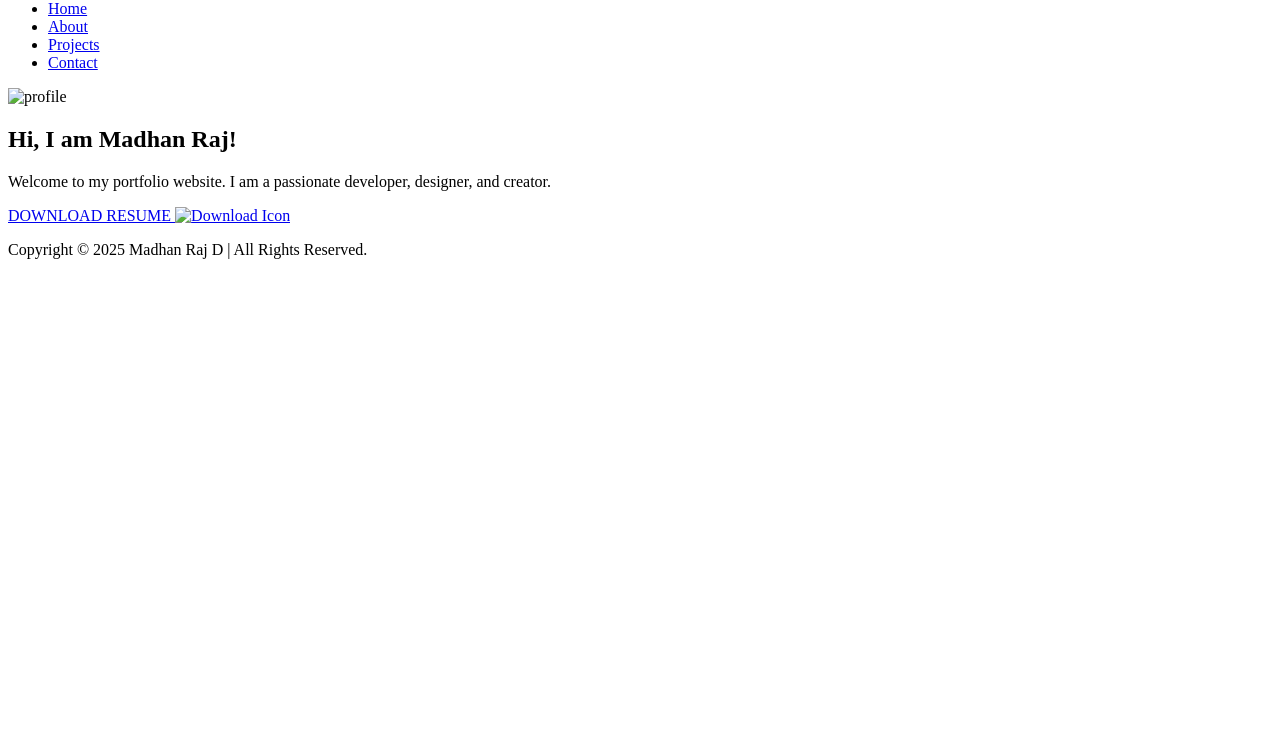
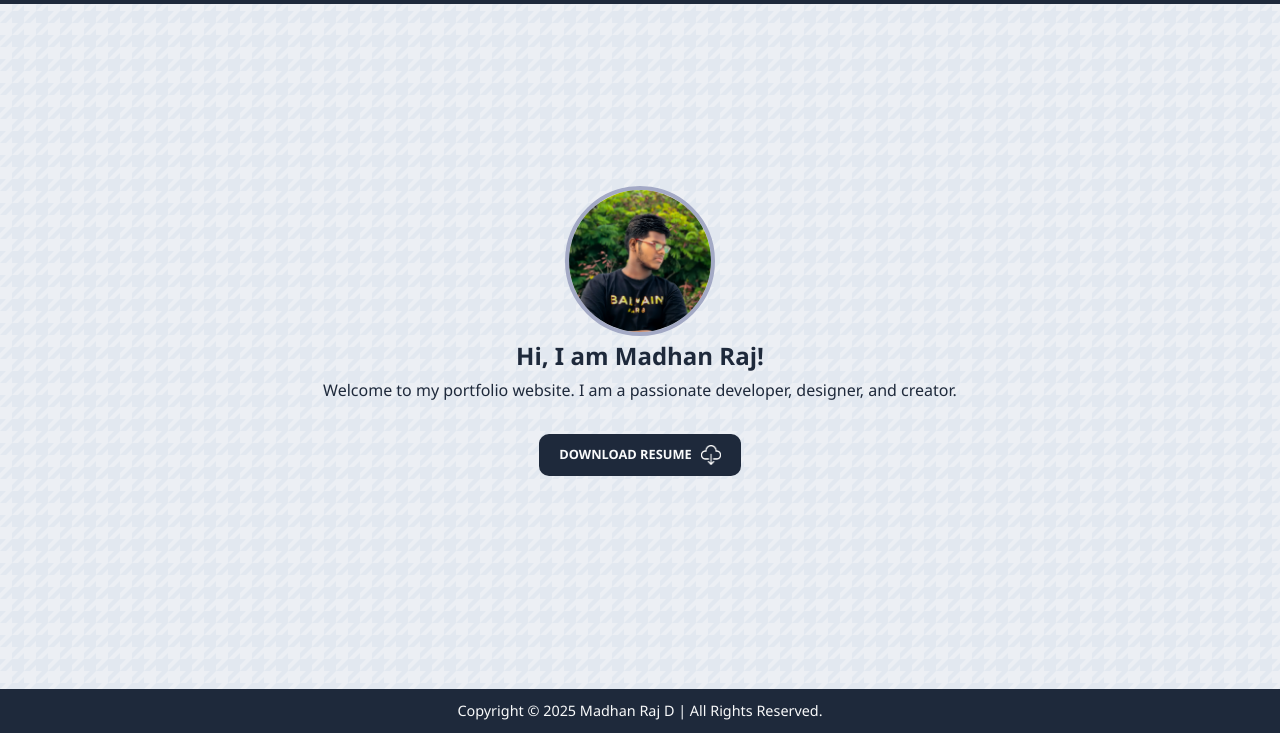
Before and after one commit to IamMadhan24/Portfolio, a plain HTML site: page index.html in a window 1280 px wide. Shown: the part 67-800 px from the top of the page. Drawn offline with Linux system fonts and the light colour scheme; the site is published under a folder, as on GitHub Pages, so addresses that start at the root find nothing.

Commit message:
Version 1.0

```diff
--- a/index.html
+++ b/index.html
@@ -4,8 +4,10 @@
   <meta charset="UTF-8" />
   <meta name="viewport" content="width=device-width, initial-scale=1.0"/>
   <title>Home | Portfolio</title>
-  <link rel="stylesheet" href="../css/style.css" />
-  <link rel="icon" href="/src/icon.png" type="image/x-icon">
+  <!-- Path changed: css/style.css instead of ../css/style.css -->
+  <link rel="stylesheet" href="css/style.css" />
+  <!-- Favicon path fixed: relative to root -->
+  <link rel="icon" href="src/icon.png" type="image/x-icon">
 </head>
 <body>
 
@@ -14,27 +16,30 @@
       <h2 class="logo">MADHAN RAJ</h2>
       <ul class="nav-links">
         <li><a href="index.html" class="active">Home</a></li>
-      <li><a href="../pages/about.html">About</a></li>
-      <li><a href="../pages/projects.html">Projects</a></li>
-      <li><a href="../pages/contact.html">Contact</a></li>
+        <li><a href="pages/about.html">About</a></li>
+        <li><a href="pages/projects.html">Projects</a></li>
+        <li><a href="pages/contact.html">Contact</a></li>
       </ul>
     </nav>
 
     <section class="main-section">
-    <img src="../src/profile.jpg" alt="profile" width="150px" height="150px" class="profile">
+      <!-- Path changed: src/profile.jpg (no ../ needed) -->
+      <img src="src/profile.jpg" alt="profile" width="150px" height="150px" class="profile">
 
       <h1>Hi, I am Madhan Raj!</h1>
       <p>Welcome to my portfolio website. I am a passionate developer, designer, and creator.</p>
 
       <div class="pdf-buttons">
-    <a href="../src/Madhan Raj Resume.pdf" download>DOWNLOAD RESUME <img src="../src/download.png" alt="Download Icon" class="download-icon"></a>
+        <a href="src/Madhan Raj Resume.pdf" download>
+          DOWNLOAD RESUME <img src="src/download.png" alt="Download Icon" class="download-icon">
+        </a>
       </div>
     </section>
 
     <footer>
       <p>Copyright © 2025 Madhan Raj D | All Rights Reserved.</p>
     </footer>
+  </div>
 
-  </div>
 </body>
 </html>
```
Also changed, not shown: pages/about.html (+7 -6 lines), pages/contact.html (+5 -5 lines), pages/projects.html (+12 -11 lines). Lines whose indentation alone changed are shown as unchanged.
